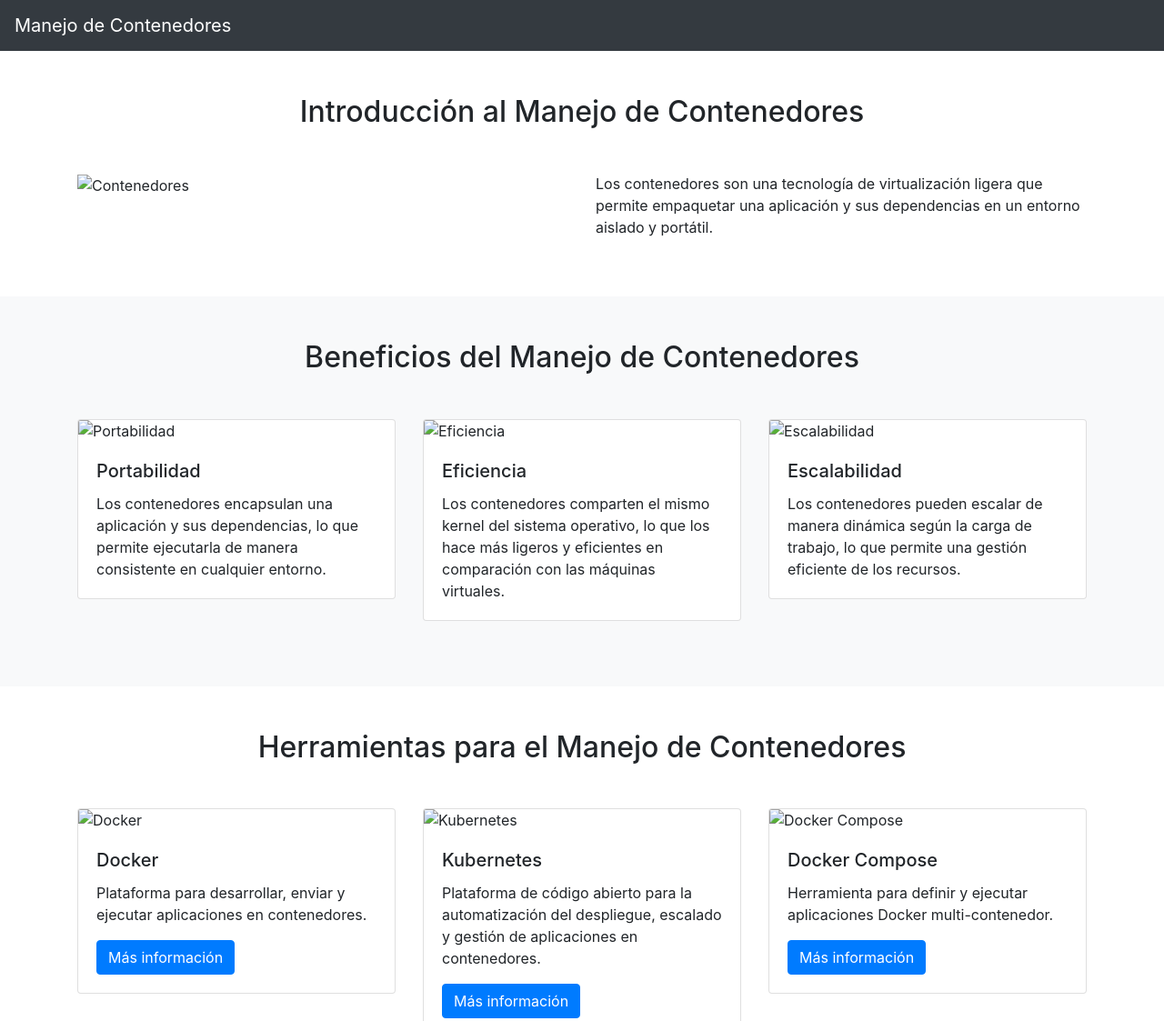
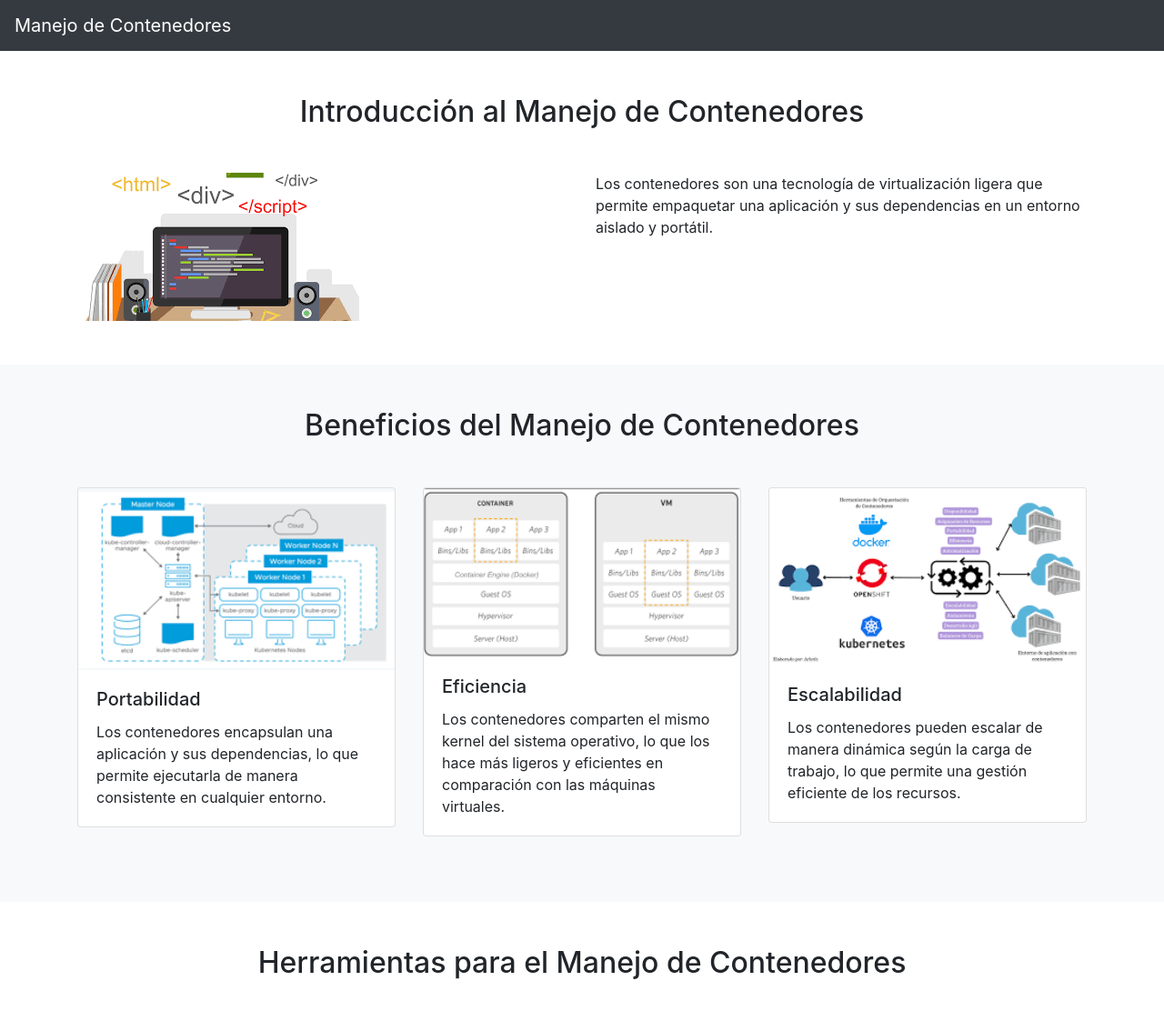
Before and after one commit to JacquelineDiazdeleon/Sitio_Web_Informativo, a plain HTML site: page Contenedores2.html in a window 1280 px wide. Shown: the top 1123 px of the page at 91% size. Drawn offline with nearby package versions, Linux system fonts and the light colour scheme.

Commit message:
Update Contenedores2.html

```diff
--- a/Contenedores2.html
+++ b/Contenedores2.html
@@ -22,7 +22,7 @@
     <h2 class="text-center mb-5">Introducción al Manejo de Contenedores</h2>
     <div class="row">
       <div class="col-md-6">
-        <img src="../Parcial2/Multimedia/Imagenes/ManejodeContenedores.png" class="img-fluid" alt="Contenedores">
+        <img src="Multimedia/Imagenes/ManejodeContenedores.png" class="img-fluid" alt="Contenedores">
       </div>
       <div class="col-md-6">
         <p>
@@ -40,7 +40,7 @@
     <div class="row">
       <div class="col-md-4 mb-4">
         <div class="card">
-          <img src="../Parcial2/Multimedia/Imagenes/portabilidad.png" class="card-img-top" alt="Portabilidad">
+          <img src="Multimedia/Imagenes/portabilidad.png" class="card-img-top" alt="Portabilidad">
           <div class="card-body">
             <h5 class="card-title">Portabilidad</h5>
             <p class="card-text">Los contenedores encapsulan una aplicación y sus dependencias, lo que permite ejecutarla de manera consistente en cualquier entorno.</p>
@@ -49,7 +49,7 @@
       </div>
       <div class="col-md-4 mb-4">
         <div class="card">
-          <img src="../Parcial2/Multimedia/Imagenes/eficiencia.png" class="card-img-top" alt="Eficiencia">
+          <img src="Multimedia/Imagenes/eficiencia.png" class="card-img-top" alt="Eficiencia">
           <div class="card-body">
             <h5 class="card-title">Eficiencia</h5>
             <p class="card-text">Los contenedores comparten el mismo kernel del sistema operativo, lo que los hace más ligeros y eficientes en comparación con las máquinas virtuales.</p>
@@ -58,7 +58,7 @@
       </div>
       <div class="col-md-4 mb-4">
         <div class="card">
-          <img src="../Parcial2/Multimedia/Imagenes/escalabilidad.png" class="card-img-top" alt="Escalabilidad">
+          <img src="Multimedia/Imagenes/escalabilidad.png" class="card-img-top" alt="Escalabilidad">
           <div class="card-body">
             <h5 class="card-title">Escalabilidad</h5>
             <p class="card-text">Los contenedores pueden escalar de manera dinámica según la carga de trabajo, lo que permite una gestión eficiente de los recursos.</p>
@@ -76,7 +76,7 @@
     <div class="row">
       <div class="col-md-4 mb-4">
         <div class="card">
-          <img src="../Parcial2/Multimedia/Imagenes/docker.png" class="card-img-top" alt="Docker">
+          <img src="Multimedia/Imagenes/docker.png" class="card-img-top" alt="Docker">
           <div class="card-body">
             <h5 class="card-title">Docker</h5>
             <p class="card-text">Plataforma para desarrollar, enviar y ejecutar aplicaciones en contenedores.</p>
@@ -86,7 +86,7 @@
       </div>
       <div class="col-md-4 mb-4">
         <div class="card">
-          <img src="../Parcial2/Multimedia/Imagenes/kubernetes.png" class="card-img-top" alt="Kubernetes">
+          <img src="Multimedia/Imagenes/kubernetes.png" class="card-img-top" alt="Kubernetes">
           <div class="card-body">
             <h5 class="card-title">Kubernetes</h5>
             <p class="card-text">Plataforma de código abierto para la automatización del despliegue, escalado y gestión de aplicaciones en contenedores.</p>
@@ -96,7 +96,7 @@
       </div>
       <div class="col-md-4 mb-4">
         <div class="card">
-          <img src="../Parcial2/Multimedia/Imagenes/Docker Compose.png" class="card-img-top" alt="Docker Compose">
+          <img src="Multimedia/Imagenes/Docker Compose.png" class="card-img-top" alt="Docker Compose">
           <div class="card-body">
             <h5 class="card-title">Docker Compose</h5>
             <p class="card-text">Herramienta para definir y ejecutar aplicaciones Docker multi-contenedor.</p>
```
